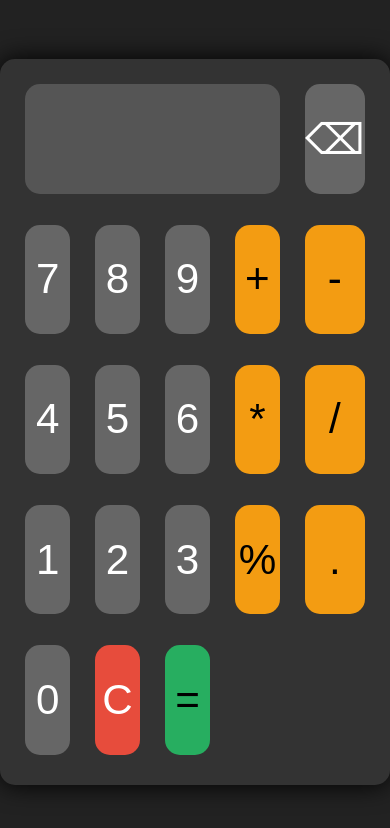
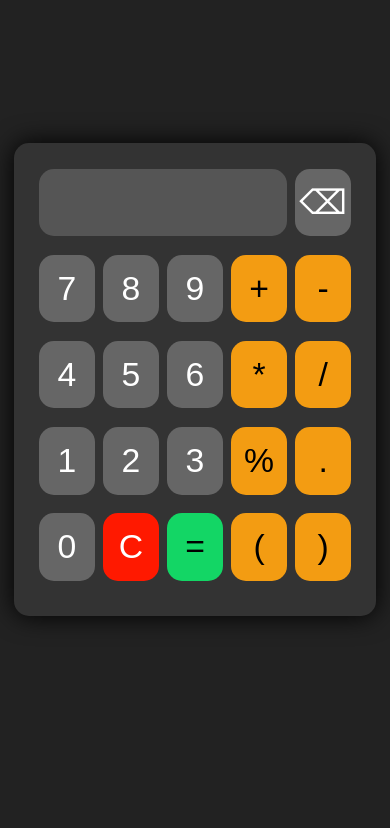
Before and after one commit to Arsdeep/Calculator, a plain HTML site: page index.html in a window 390 px wide. Drawn offline with Linux system fonts and the light colour scheme.

Commit message:
Added Responsiveness

```diff
--- a/index.html
+++ b/index.html
@@ -2,6 +2,7 @@
 <html>
 <head>
     <link rel="stylesheet" type="text/css" href="style.css">
+    <meta name="viewport" content="width=device-width, initial-scale=1.0, maximum-scale=1.0, user-scalable=no">
 </head>
 <body>
     <div class="calculator">
@@ -34,6 +35,9 @@
         <button class="btn" id="clear">C</button>
         <button class="btn operator" id="calculate">=</button>
 
+        <button class="btn operator" id="num">(</button>
+        <button class="btn operator" id="num">)</button>
+
     </div>
     <script src="my.js"></script>
 </body>
--- a/my.js
+++ b/my.js
@@ -84,6 +84,8 @@ display.addEventListener('keydown', function(event) {
         event.key == '/'||
         event.key == '*'||
         event.key == '%'||
+        event.key == '('||
+        event.key == ')'||
         event.key == '.'
         ){
         display.value += event.key
--- a/style.css
+++ b/style.css
@@ -1,14 +1,22 @@
 *{
   padding: 0;
   margin: 0;
+  -webkit-tap-highlight-color: transparent;
+}
+
+/* Remove focus outline for buttons on click */
+button:focus {
+  outline: none !important;
+  border: none; /* Additionally, you can remove the button border */
+  box-shadow: none; /* Remove any box shadow if applied */
 }
 
 body {
+  overflow: hidden;
   display: flex;
   justify-content: center;
   align-items: center;
   height: 100vh;
-  margin: 0;
   background-color: rgb(34, 34, 34);
 }
 
@@ -58,10 +66,49 @@ body {
   color: black;
 }
 
+.operator:hover{
+  background-color: #ffd000;
+}
+
 #clear {
-  background-color: #e74c3c;
+  background-color: #ff1900;
+}
+
+#clear:hover{
+  background-color: #ff450c;
 }
 
 #calculate {
-  background-color: #27ae60;
+  background-color: #13d665;
 }
+
+#calculate:hover{
+  background-color: #00ff9d;
+}
+
+@media (max-width: 600px) {
+  body {
+    height: 90vh;
+  }
+  #display {
+    font-size: 5vh;
+    height: 8vh;
+  }
+  .calculator {
+    display: grid;
+    grid-template-columns: repeat(5, 1fr);
+    row-gap: 0vh;
+    width: 80vw;
+    height: 50vh;
+    padding: 3vh;
+  }
+  .btn {
+    height: 8vh;
+    font-size: 4vh;
+  }
+  .calculator {
+    grid-template-columns: repeat(5, 1fr);
+    gap: 1vh;
+    padding: 3vh;
+  }
+}
```
